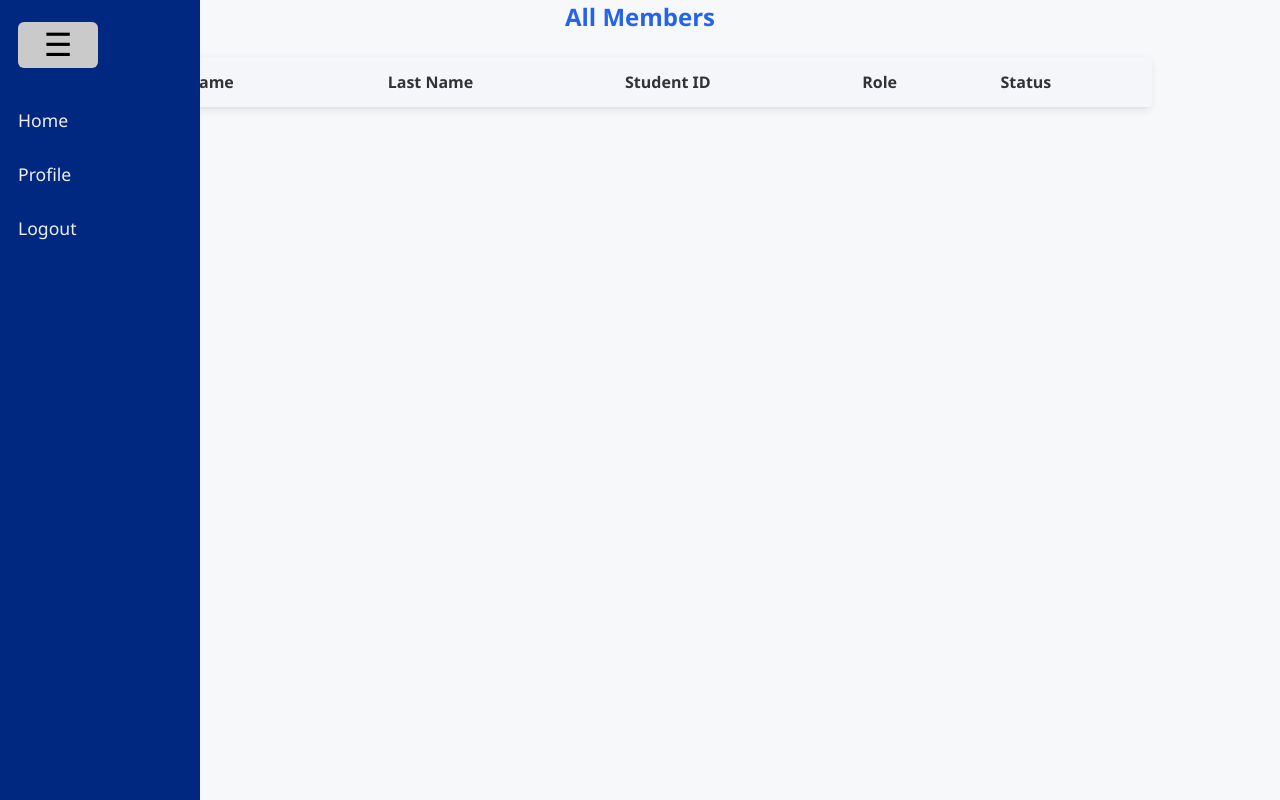
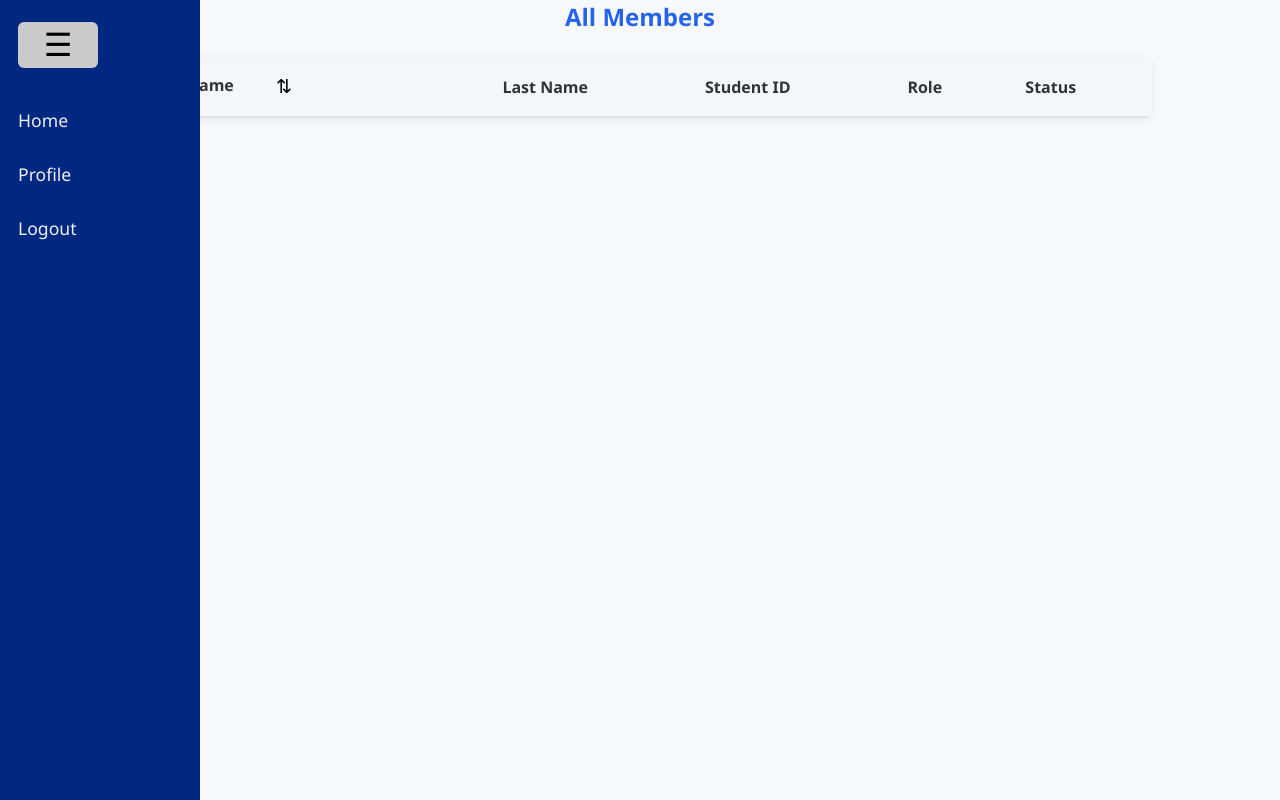
Before and after one commit to JasonVBN/hourstracker, a Flask app: template templates/roster.html in a window 1280 px wide. Run offline with Flask 3, Linux system fonts and the light colour scheme; the template is opened without the code that fills it, so the values that code supplies are empty.

Commit message:
sort roster table by fname

```diff
--- a/templates/roster.html
+++ b/templates/roster.html
@@ -32,13 +32,33 @@
     tr:hover {
         background: #eaf6ff;
     }
+
+    .sort-btn{
+        margin-left:6px;
+        background: none;
+        border: none;
+        padding: 0;
+        cursor: pointer;
+        vertical-align: middle;
+        font-size: 1.2em;
+        color: black;
+        transition: color 0.2s;
+    }
+    .sort-btn:hover {
+        background: #e5e7eb;
+        color: black;
+    }
     </style>
 </head>
 <body>
     <h2 style='text-align:center;'>All Members</h2>
     <table>
         <tr>
-            <th>First Name</th>
+            <th>First Name
+                <button id="sort-fname-btn" aria-label="Sort by first name" class="sort-btn">
+                    ⇅
+                </button>
+            </th>
             <th>Last Name</th>
             <th>Student ID</th>
             <th>Role</th>
@@ -54,6 +74,30 @@
             </tr>
         {% endfor %}
     </table>
+
+    <script>
+    // Sort table by first name
+    document.getElementById('sort-fname-btn').onclick = function() {
+        const table = document.querySelector('table');
+        const tbody = table.tBodies[0] || table;
+        const rows = Array.from(tbody.querySelectorAll('tr')).slice(1); // skip header
+        let asc = this.dataset.asc === "true" ? false : true;
+        this.dataset.asc = asc;
+
+        rows.sort((a, b) => {
+            const nameA = a.cells[0].textContent.trim().toLowerCase();
+            const nameB = b.cells[0].textContent.trim().toLowerCase();
+            if (nameA < nameB) return asc ? -1 : 1;
+            if (nameA > nameB) return asc ? 1 : -1;
+            return 0;
+        });
+
+        // Re-append sorted rows
+        for (const row of rows) {
+            tbody.appendChild(row);
+        }
+    };
+    </script>
 
     <!-- NAV BAR -->
     <button id="nav-toggle" class="nav-toggle">☰</button>
```
